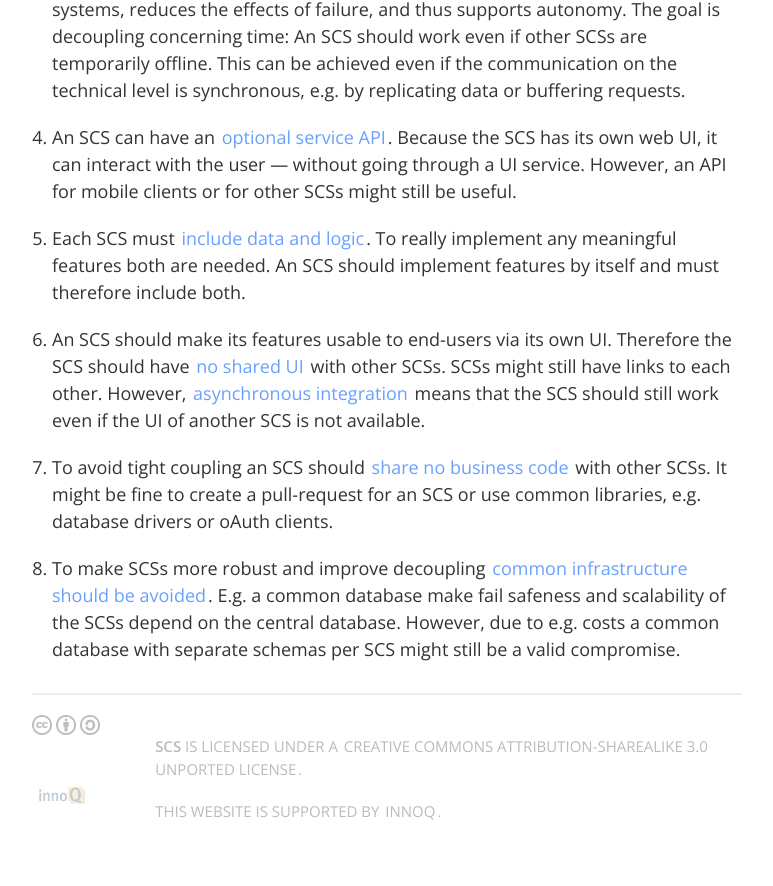
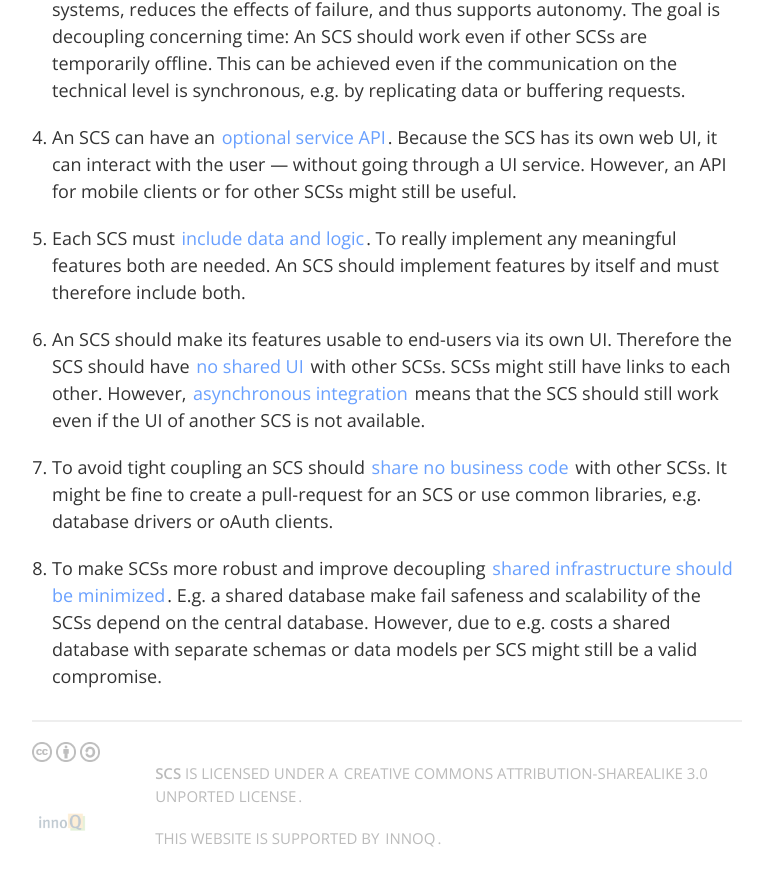
Before and after one commit to innoq/SCS, a Jekyll site: the page built from index.html, in a window 1280 px wide and 900 px high, scrolled down 1313 px. Shown: the top 886 px of the window, without its empty margins (128-901 px from the left). Built offline with Jekyll 4.4.1, drawn with Linux system fonts in a browser that asks for light colours.

Commit message:
Improve wording

```diff
--- a/index.html
+++ b/index.html
@@ -67,9 +67,9 @@
 	create a pull-request for an SCS or use common libraries,
 	e.g. database drivers or oAuth clients.</li>
 
-	<li id="avoid-common-infrastructure">To make SCSs more robust and improve
-	decoupling <a href="#avoid-common-infrastructure">common infrastructure should be avoided</a>.
-	E.g. a common database make fail safeness and scalability of the SCSs
-	depend on the central database. However, due to e.g. costs a common database with separate
-	schemas per SCS might still be a valid compromise. </li>
+	<li id="minimize-shared-infrastructure">To make SCSs more robust and improve
+	decoupling <a href="#avoid-common-infrastructure">shared infrastructure should be minimized</a>.
+	E.g. a shared database make fail safeness and scalability of the SCSs
+	depend on the central database. However, due to e.g. costs a shared database with separate
+	schemas or data models per SCS might still be a valid compromise. </li>
 </ol>
```
